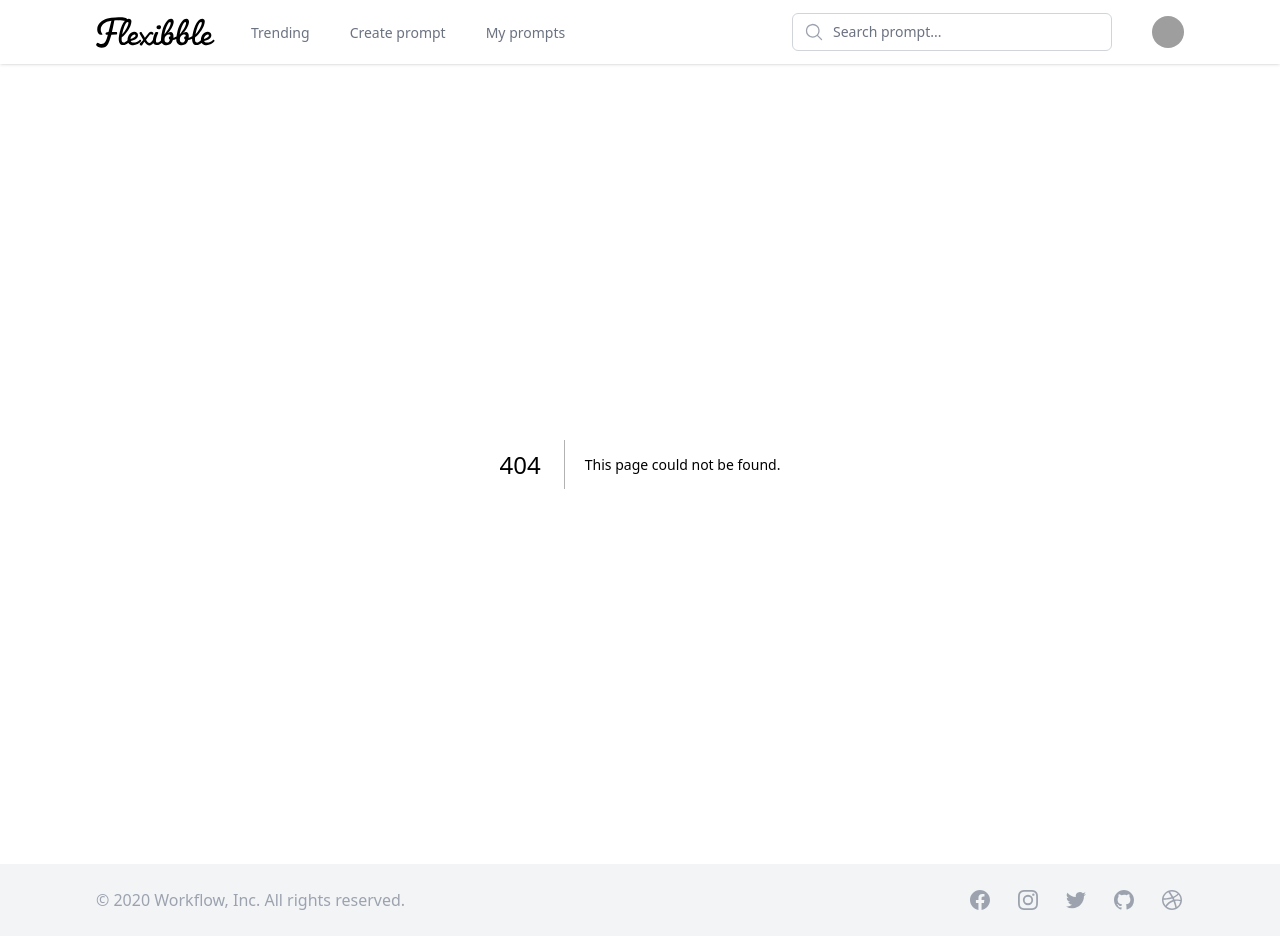
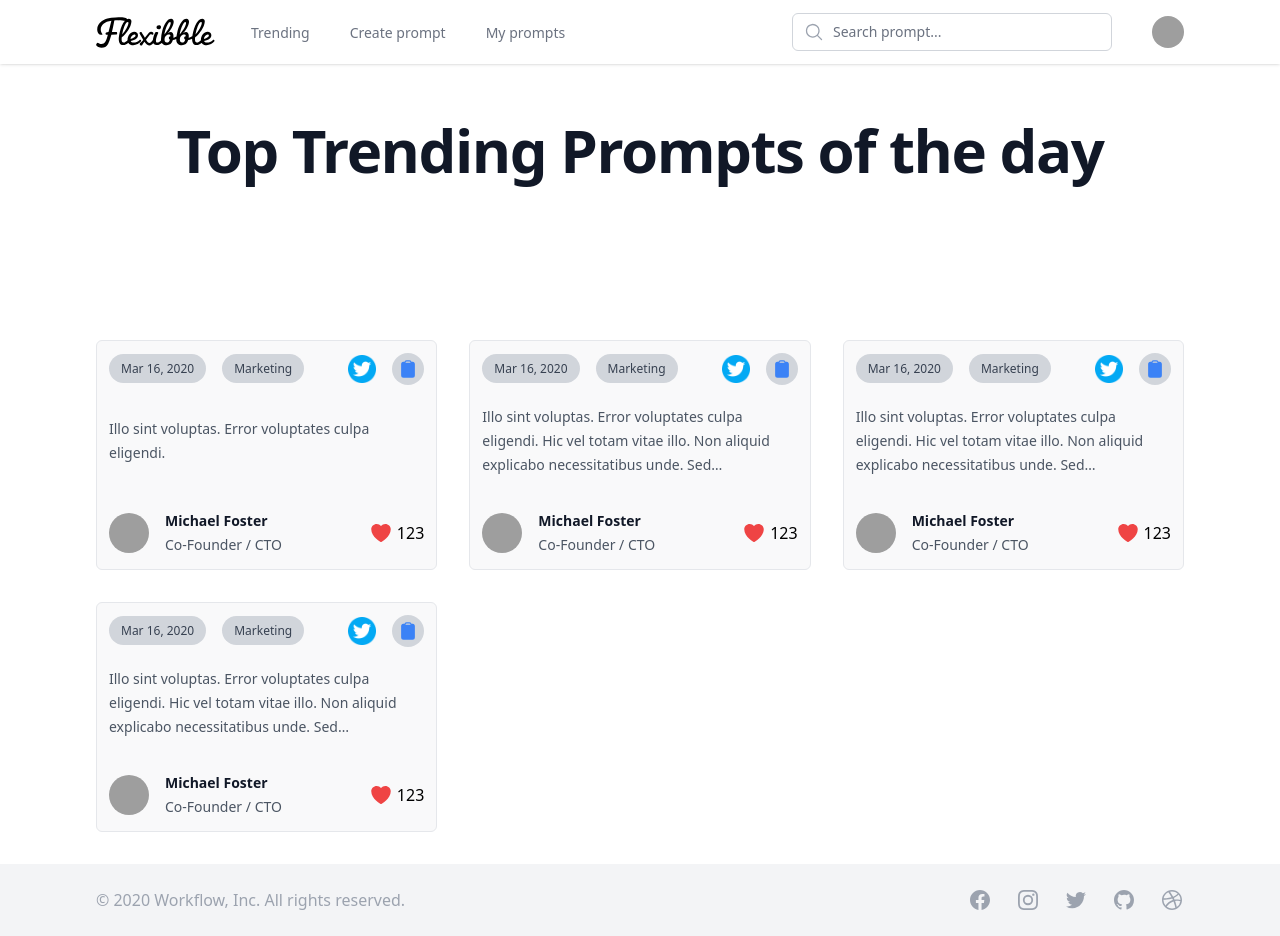
Before and after one commit to Abdullah-SoftDev/Promptify, a Next.js app: page /trending in a window 1280 px wide. Before the commit this address had no page. Built offline with nearby package versions, Linux system fonts and the light colour scheme; grey boxes are pictures that could not be loaded.

Commit message:
Build trending page with reusable promptsection component.

```diff
--- a/app/page.tsx
+++ b/app/page.tsx
@@ -1,11 +1,11 @@
+import Feed from "@/components/Feed";
 import Herosection from "@/components/Herosection";
-import Promptsection from "@/components/Promptsection";
 
 export default function Home() {
   return (
     <>
       <Herosection />
-      <Promptsection />
+      <Feed/>
     </>
   )
 }
--- /dev/null
+++ b/app/trending/page.tsx
@@ -0,0 +1,14 @@
+import Promptsection from "@/components/Promptsection"
+
+const page = () => {
+  return (
+   <>
+    <h1 className="text-4xl text-center font-bold tracking-tight text-gray-900 sm:text-6xl pt-14 max-w-6xl mx-auto px-6">
+        Top Trending Prompts of the day
+    </h1>
+    <Promptsection/>
+   </>
+  )
+}
+
+export default page
--- /dev/null
+++ b/components/Feed.tsx
@@ -0,0 +1,11 @@
+import Promptsection from "./Promptsection"
+
+const Feed = () => {
+  return (
+    <>
+    <Promptsection/>
+    </>
+  )
+}
+
+export default Feed
--- a/components/Navbar.tsx
+++ b/components/Navbar.tsx
@@ -3,6 +3,7 @@ import { Fragment } from 'react'
 import { Disclosure, Menu, Transition } from '@headlessui/react'
 import { MagnifyingGlassIcon } from '@heroicons/react/24/solid'
 import { Bars3Icon, XMarkIcon } from '@heroicons/react/24/solid'
+import Link from 'next/link'
 
 function classNames(...classes: any[]): string {
     return classes.filter(Boolean).join(' ')
@@ -25,12 +26,12 @@ const Navbar = () => {
                                 </div>
                                 <div className="hidden lg:ml-8 lg:flex lg:space-x-8">
                                     {/* Current: "border-indigo-500 text-gray-900", Default: "border-transparent text-gray-500 hover:border-gray-300 hover:text-gray-700" */}
-                                    <a
-                                        href="#"
+                                    <Link
+                                        href="/trending"
                                         className="border-transparent text-gray-500 hover:border-gray-300 hover:text-gray-700 inline-flex items-center px-1 pt-1 border-b-2 text-sm font-medium"
                                     >
                                         Trending
-                                    </a>
+                                    </Link>
                                     <a
                                         href="#"
                                         className="border-transparent text-gray-500 hover:border-gray-300 hover:text-gray-700 inline-flex items-center px-1 pt-1 border-b-2 text-sm font-medium"
--- /dev/null
+++ b/components/Promptcard.tsx
@@ -0,0 +1,51 @@
+import { PostsPromps } from "@/types/types"
+import { ClipboardIcon, HeartIcon } from "@heroicons/react/24/solid"
+
+const Promptcard = (post: PostsPromps) => {
+    return (
+        <article key={post.id} className="flex flex-col items-start justify-between bg-gray-100/50 p-3 border border-gray-200 rounded-md">
+            <div className="flex items-center justify-between gap-x-4 text-xs w-full">
+                <div className="space-x-4">
+                    <time dateTime={post.datetime} className="relative z-10 rounded-full bg-gray-300 px-3 py-1.5 font-medium text-gray-700">
+                        {post.date}
+                    </time>
+                    <a
+                        href={post.category.href}
+                        className="relative z-10 rounded-full bg-gray-300 px-3 py-1.5 font-medium text-gray-700 hover:bg-gray-200"
+                    >
+                        {post.category.title}
+                    </a>
+                </div>
+                <div className="flex space-x-4 items-center">
+                    <img className="text-blue-500 w-7 h-7 cursor-pointer" src="/twitter.png" />
+                    <div className="bg-gray-300 w-8 h-8 rounded-full flex items-center justify-center">
+                        <ClipboardIcon className="text-blue-500 w-5 h-5 cursor-pointer" />
+                    </div>
+                </div>
+            </div>
+            <div className="group relative">
+                <p className="mt-5 line-clamp-3 text-sm leading-6 text-gray-600">{post.description}</p>
+            </div>
+            <div className="relative mt-8 flex items-center justify-between w-full">
+                <div className="flex gap-4 items-center">
+                    <img src={post.author.imageUrl} alt="" className="h-10 w-10 rounded-full bg-gray-50" />
+                    <div className="text-sm leading-6">
+                        <p className="font-semibold text-gray-900">
+                            <a href={post.author.href}>
+                                <span className="absolute inset-0" />
+                                {post.author.name}
+                            </a>
+                        </p>
+                        <p className="text-gray-600">{post.author.role}</p>
+                    </div>
+                </div>
+                <div className="flex items-center space-x-1">
+                    <HeartIcon className="w-6 h-6 text-red-500" />
+                    <p>123</p>
+                </div>
+            </div>
+        </article>
+    )
+}
+
+export default Promptcard
--- a/components/Promptsection.tsx
+++ b/components/Promptsection.tsx
@@ -1,4 +1,5 @@
-import { ClipboardIcon, HeartIcon } from "@heroicons/react/24/solid"
+import { PostsPromps } from "@/types/types"
+import Promptcard from "./Promptcard"
 
 const posts = [
   {
@@ -71,53 +72,13 @@ const posts = [
   },
   // More posts...
 ]
+
 const Promptsection = () => {
   return (
     <div className="mx-auto max-w-6xl  py-8 px-6 lg:px-8">
       <div className="mx-auto mt-10 grid max-w-2xl grid-cols-1 gap-x-8 gap-y-8 pt-10 sm:mt-16 sm:pt-16 lg:mx-0 lg:max-w-none lg:grid-cols-3">
-        {posts.map((post) => (
-          <article key={post.id} className="flex flex-col items-start justify-between bg-gray-100/50 p-3 border border-gray-200 rounded-md">
-          <div className="flex items-center justify-between gap-x-4 text-xs w-full">
-            <div className="space-x-4">
-              <time dateTime={post.datetime} className="relative z-10 rounded-full bg-gray-300 px-3 py-1.5 font-medium text-gray-700">
-                {post.date}
-              </time>
-              <a
-                href={post.category.href}
-                className="relative z-10 rounded-full bg-gray-300 px-3 py-1.5 font-medium text-gray-700 hover:bg-gray-200"
-              >
-                {post.category.title}
-              </a>
-            </div>
-            <div className="flex space-x-4 items-center">
-              <img className="text-blue-500 w-7 h-7 cursor-pointer" src="/twitter.png"/>
-              <div className="bg-gray-300 w-8 h-8 rounded-full flex items-center justify-center">
-                <ClipboardIcon className="text-blue-500 w-5 h-5 cursor-pointer" />
-              </div>
-            </div>
-          </div>
-          <div className="group relative">
-            <p className="mt-5 line-clamp-3 text-sm leading-6 text-gray-600">{post.description}</p>
-          </div>
-          <div className="relative mt-8 flex items-center justify-between w-full">
-            <div className="flex gap-4 items-center">
-              <img src={post.author.imageUrl} alt="" className="h-10 w-10 rounded-full bg-gray-50" />
-              <div className="text-sm leading-6">
-                <p className="font-semibold text-gray-900">
-                  <a href={post.author.href}>
-                    <span className="absolute inset-0" />
-                    {post.author.name}
-                  </a>
-                </p>
-                <p className="text-gray-600">{post.author.role}</p>
-              </div>
-            </div>
-            <div className="flex items-center space-x-1">
-              <HeartIcon className="w-6 h-6 text-red-500" />
-              <p>123</p>
-            </div>
-          </div>
-        </article>
+        {posts.map((post:PostsPromps) => (
+          <Promptcard {...post}/>
         ))}
       </div>
     </div>
--- /dev/null
+++ b/types/types.ts
@@ -0,0 +1,18 @@
+export type PostsPromps = {
+    id: number;
+    title: string;
+    href: string;
+    description: string;
+    date: string;
+    datetime: string;
+    category: {
+        title: string;
+        href: string;
+    };
+    author: {
+        name: string;
+        role: string;
+        href: string;
+        imageUrl: string;
+    };
+}
```
